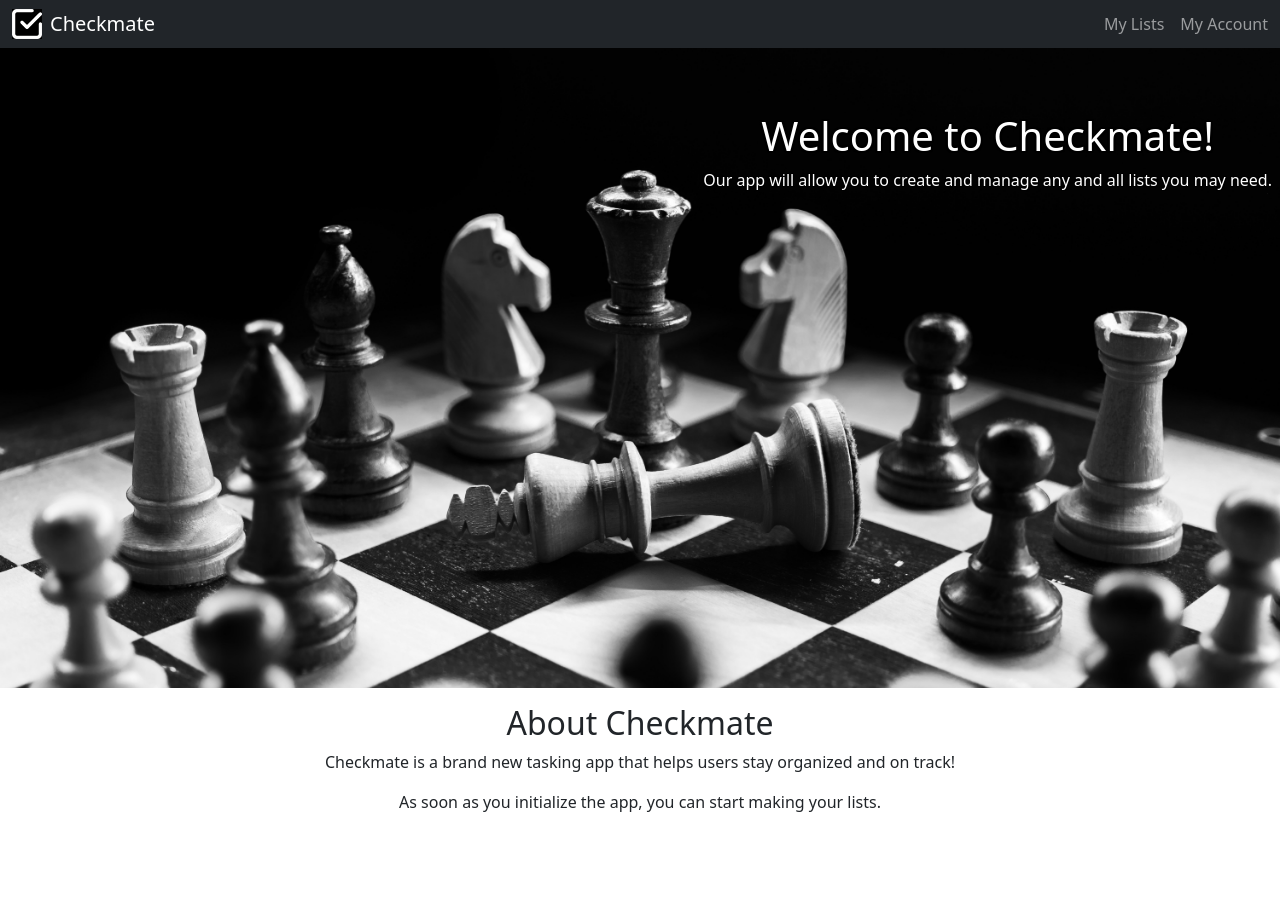
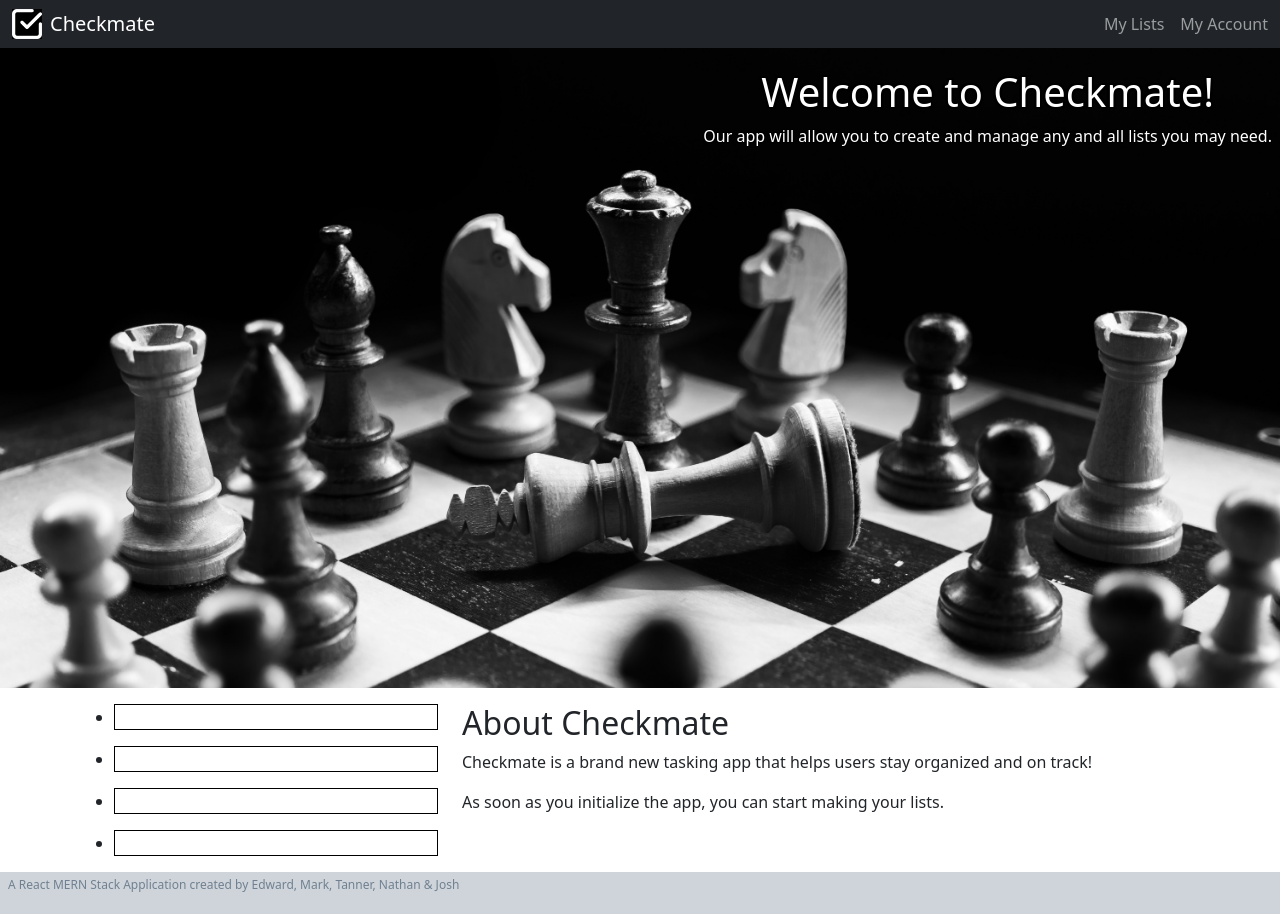
Before and after one commit to tan-man21/Checkmate-ts, a React (Create React App) app in the folder client/: page / in a window 1280 px wide. Before the commit the page ends 830 px from the top, so only its background shows below. Built offline with nearby package versions, Linux system fonts and the light colour scheme.

Commit message:
Started scroll animation, creating commit before installing react-scroll for animation

```diff
--- a/client/src/App.css
+++ b/client/src/App.css
@@ -33,3 +33,23 @@
 .descriptiveContainer {
   text-align: center;
 }
+
+.listItem {
+  border: 1px solid black;
+  margin-bottom: 1em;
+  margin-left: calc(50% - 100px);
+  opacity: 0;
+  transition: opacity 0.5s ease;
+}
+
+.listItem.scroll-reveal {
+  margin-left: 0;
+  opacity: 1;
+}
+
+
+footer {
+  text-align: left;
+  font-size: 0.75em;
+  color: slategray;
+}
--- a/client/src/components/Description.js
+++ b/client/src/components/Description.js
@@ -1,8 +1,45 @@
+import React, { useState, useEffect } from 'react'
 import '../App.css'
+import Container from 'react-bootstrap/Container'
+import Row from 'react-bootstrap/Row'
+import Col from 'react-bootstrap/Col'
 
 function Description() {
+    const [showLI, setShowLI] = useState(false);
+
+    useEffect(() => {
+        const listItems = document.querySelectorAll('.listItem');
+        listItems.forEach((item, index) => {
+            setTimeout(() => {
+                item.classList.add('scroll-reveal');
+                console.log('Added scroll-reveal class to item', index);
+            }, 500 * index);
+        });
+        setShowLI(true);
+    }, []);
+
     return(
         <div className='descriptiveContainer mt-3'>
+            <Container>
+                <Row>
+                    <Col sm={4} className='text-start'>
+                        <ul>
+                            <li className={`listItem left ${showLI ? 'scroll-reveal' : ''}`}>
+
+                            </li>
+                            <li className={`listItem left ${showLI ? 'scroll-reveal' : ''}`}>
+
+                            </li>
+                            <li className={`listItem left ${showLI ? 'scroll-reveal' : ''}`}>
+
+                            </li>
+                            <li className={`listItem left ${showLI ? 'scroll-reveal' : ''}`}>
+
+                            </li>
+                        </ul>
+                    </Col>
+                    <Col sm={8}>
+                        <div className='text-start'>
                             <h2>About Checkmate</h2>
                             <p>
                                 Checkmate is a brand new tasking app that helps users stay organized and on track!
@@ -11,6 +48,13 @@ function Description() {
                                 As soon as you initialize the app, you can start making your lists.
                             </p>
                         </div>
+                    </Col>
+                </Row>
+            </Container>
+            <footer className='bg-dark-subtle px-2 py-1'>
+                <p className='signature'>A React MERN Stack Application created by Edward, Mark, Tanner, Nathan & Josh</p>
+            </footer>
+        </div>
     )
 }
 
--- a/client/src/components/Hero.js
+++ b/client/src/components/Hero.js
@@ -5,7 +5,7 @@ import '../App.css'
 function Hero() {
     return (
         <div className="heroContainer px-2 pt-3 mt-5">
-            <div className="mt-5">
+            <div className="mt-1">
                 <h1 className="heroText">
                     Welcome to Checkmate!
                 </h1>
```
Lines whose indentation alone changed are shown as unchanged.
